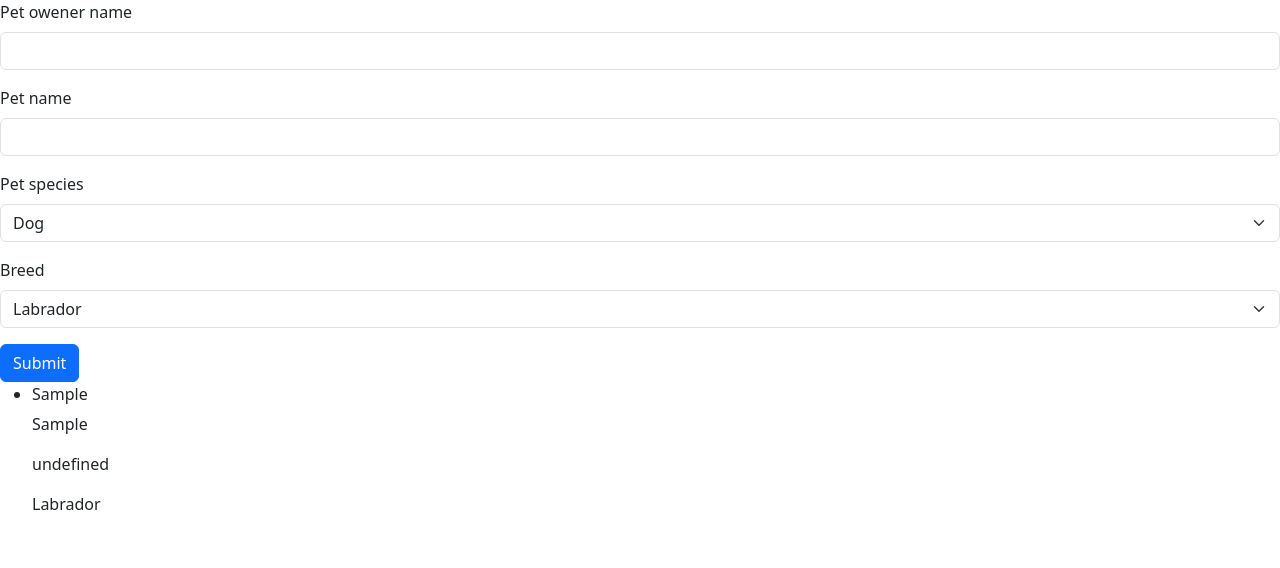
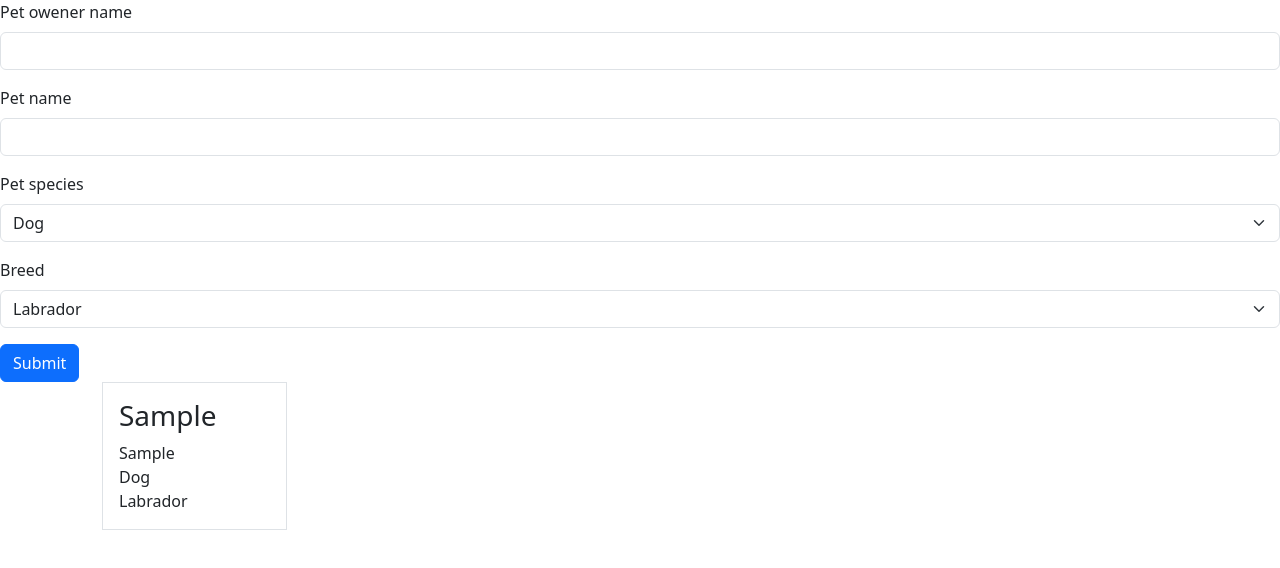
Before and after one commit to MarcoCipolletta/U2-W3-D1, a plain HTML site: page index.html in a window 1280 px wide. Both pictures are taken after typing "Sample", "Sample" into the empty fields and a click on the button "Submit". Drawn offline with nearby package versions, Linux system fonts and the light colour scheme.

Commit message:
Fixed style and species form

```diff
--- a/es2.js
+++ b/es2.js
@@ -15,6 +15,9 @@ const listOfPet = [];
 const form = document.querySelector("form");
 const petsList = document.getElementById("petsList");
 const list = document.createElement("ul");
+list.classList.add("row");
+list.classList.add("row-cols-6");
+list.classList.add("gap-3");
 
 form.onsubmit = (e) => {
   e.preventDefault();
@@ -31,14 +34,22 @@ form.onsubmit = (e) => {
 
   listOfPet.forEach((pet) => {
     const liItem = document.createElement("li");
+    liItem.classList.add("border");
+    liItem.classList.add("p-3");
+    liItem.classList.add("list-unstyled");
     const listowener = document.createElement("h6");
+    listowener.classList.add("fs-3");
     listowener.innerText = pet.owenerName;
     const listPetName = document.createElement("p");
+    listPetName.classList.add("mb-0");
     listPetName.innerText = pet.petName;
     const listPetSpecies = document.createElement("p");
-    listPetSpecies.innerText = pet.petSpecies;
+    listPetSpecies.classList.add("mb-0");
+    listPetSpecies.innerText = pet.species;
     const listBreed = document.createElement("p");
+    listBreed.classList.add("mb-0");
     listBreed.innerText = pet.breed;
+
     liItem.appendChild(listowener);
     liItem.appendChild(listPetName);
     liItem.appendChild(listPetSpecies);
--- a/index.html
+++ b/index.html
@@ -37,7 +37,7 @@
       </select>
       <button type="submit" class="btn btn-primary">Submit</button>
     </form>
-    <div id="petsList"></div>
+    <div id="petsList" class="container"></div>
     <script
       src="https://cdn.jsdelivr.net/npm/bootstrap@5.3.3/dist/js/bootstrap.bundle.min.js"
       integrity="sha384-YvpcrYf0tY3lHB60NNkmXc5s9fDVZLESaAA55NDzOxhy9GkcIdslK1eN7N6jIeHz"
```
